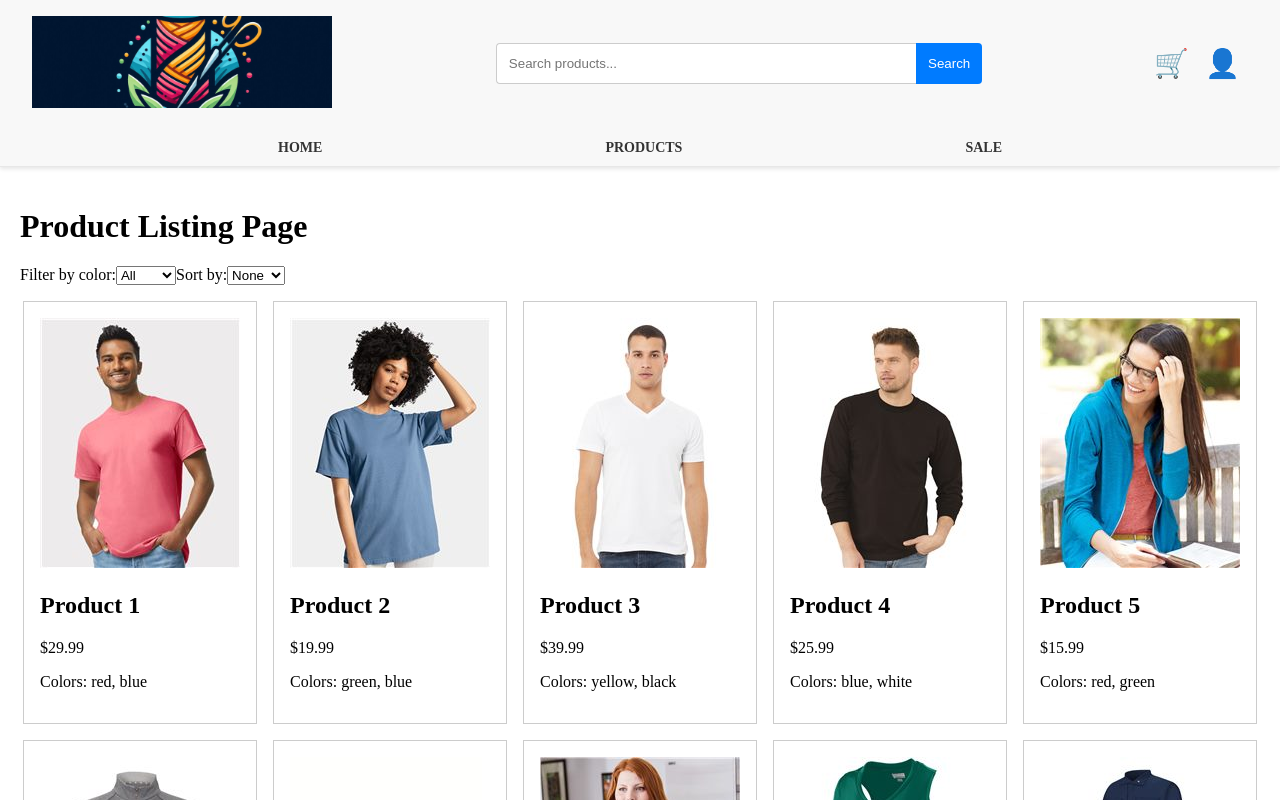
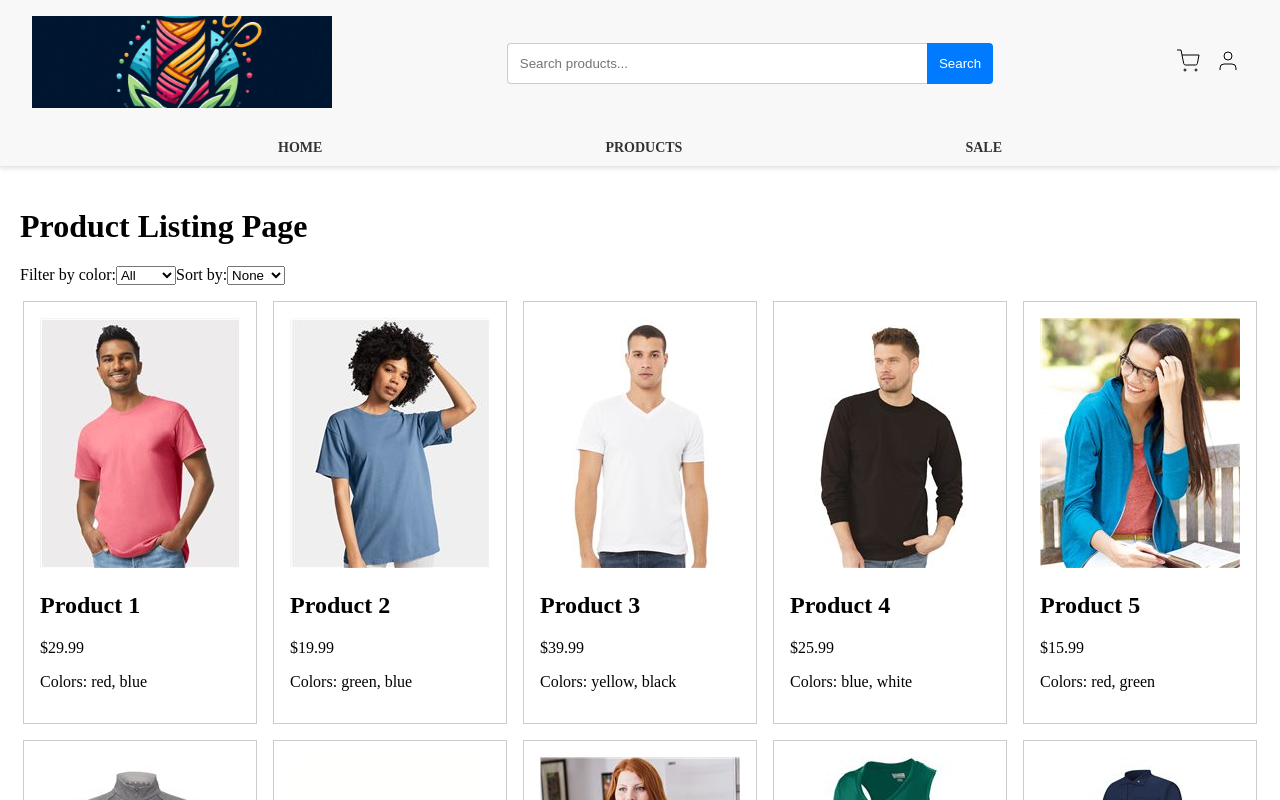
Before and after one commit to vschaeidt/sr-front-end-challenge, a React (Create React App) app: page / in a window 1280 px wide. Built offline with nearby package versions, Linux system fonts and the light colour scheme.

Commit message:
chore: create cart and user icon and use those svg

```diff
--- a/src/components/header/Header.js
+++ b/src/components/header/Header.js
@@ -1,4 +1,3 @@
-import React from 'react';
 import './Header.css';
 import Img from '../../atoms/Image';
 
@@ -7,7 +6,7 @@ const Header = () => {
         <header className="header">
             <div className="logo">
                 <Img
-                    alt="company_xxx logo"
+                    alt="company logo"
                     src="images/logo/logo.jpeg"
                     desktopSrc="images/logo/logo_desktop.jpeg"
                     tabletSrc="images/logo/logo_tablet.jpeg"
@@ -18,8 +17,12 @@ const Header = () => {
                 <button className="search-button">Search</button>
             </div>
             <div className="icons">
-                <span className="icon">🛒</span>
-                <span className="icon">👤</span>
+                <span className="icon">
+                    <Img src="images/icon/cart.svg" alt="Shopping cart" />
+                </span>
+                <span className="icon">
+                    <Img src="images/icon/user.svg" alt="Logged-in user" />
+                </span>
             </div>
         </header>
     );
```
Also changed, not shown: public/images/icon/cart.svg (added), public/images/icon/user.svg (added).
